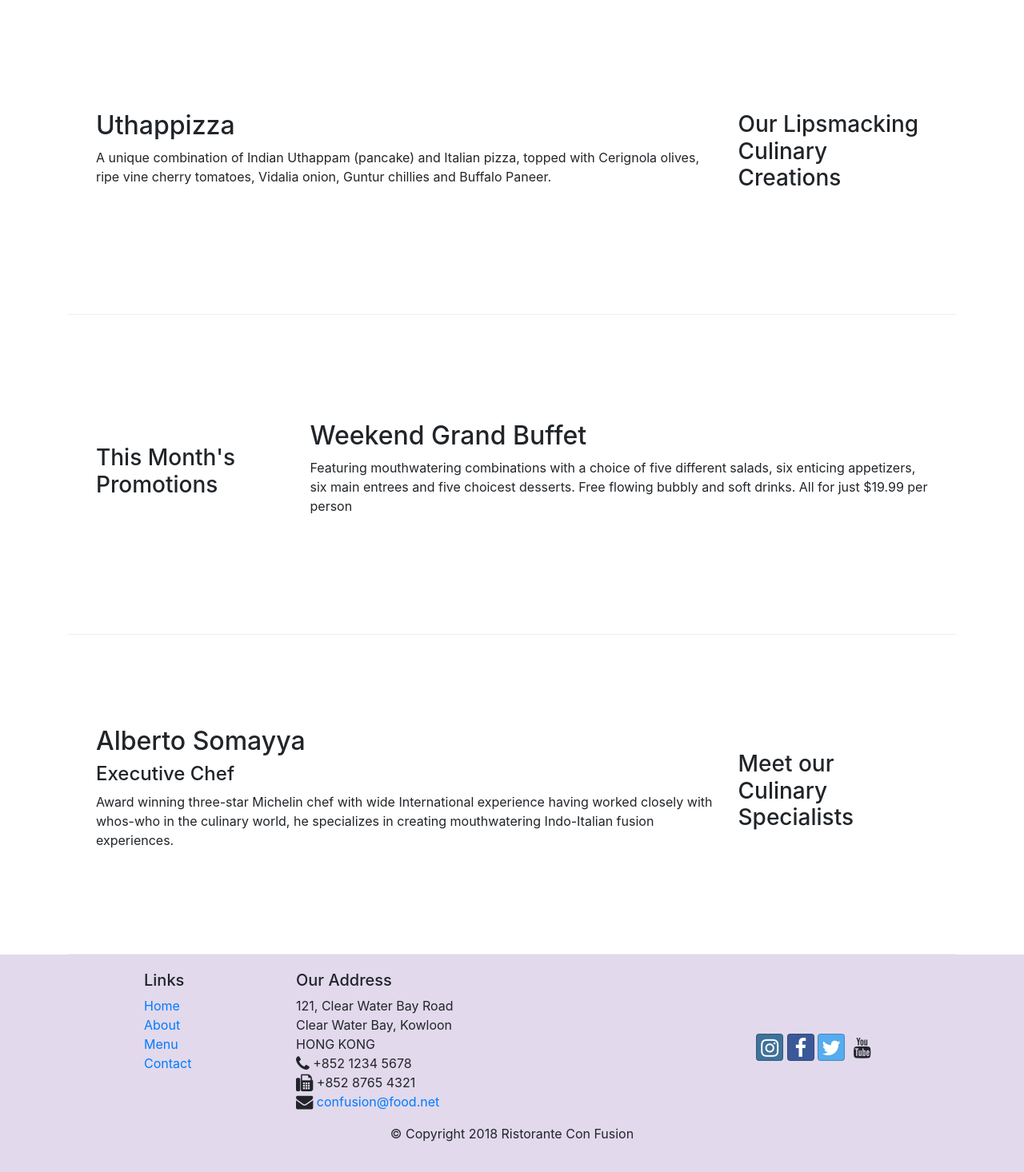
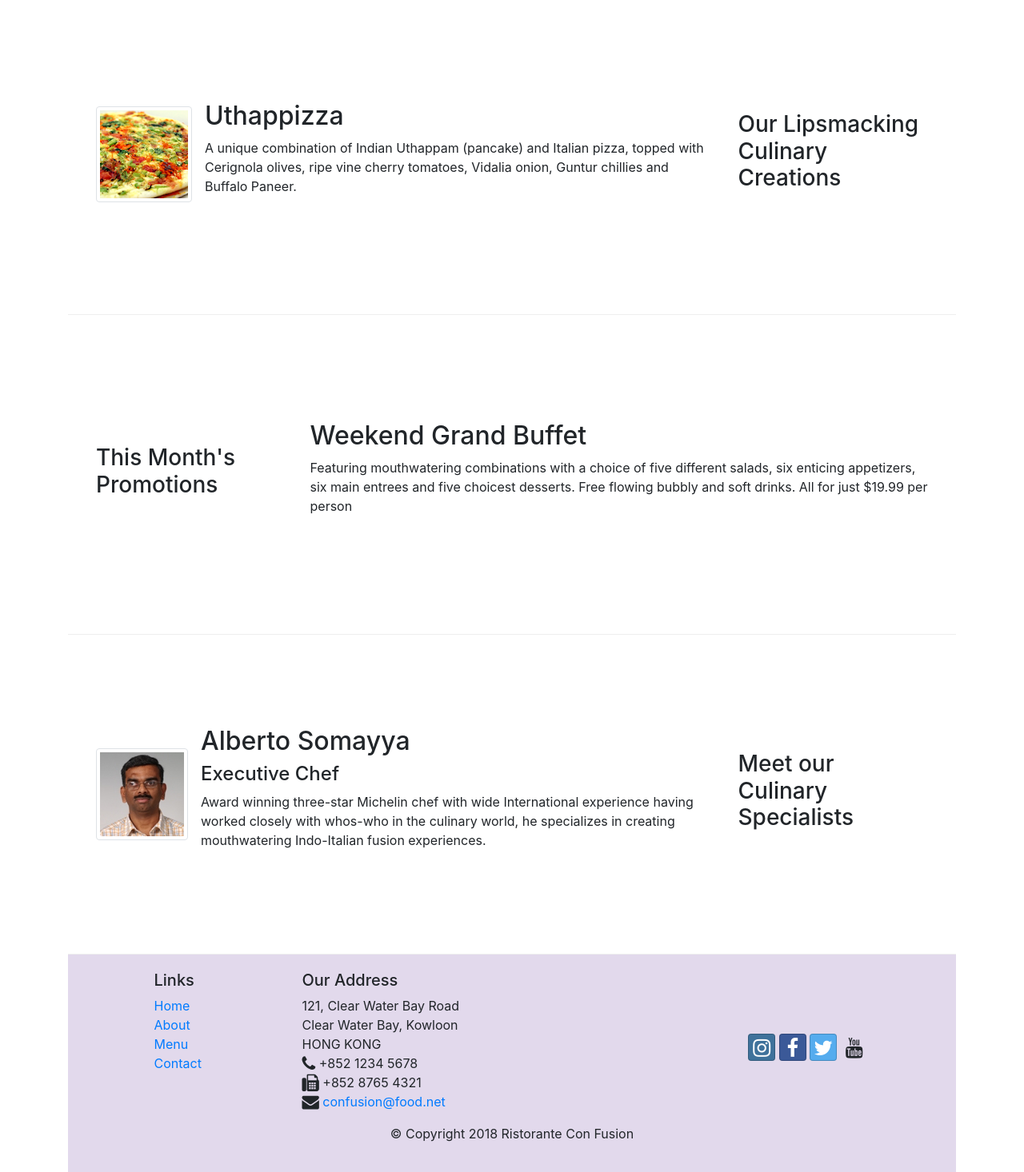
Before and after one commit to abdullah9932/baxtercrumbles-test, a website: page index.html in a window 1280 px wide. Shown: the part 340-1806 px from the top of the page at 80% size. Drawn offline with nearby package versions, Linux system fonts and the light colour scheme.

Commit message:
media and images

```diff
--- a/index.html
+++ b/index.html
@@ -50,9 +50,15 @@
             <div class="col-12 col-sm-4 order-sm-last col-md-3">
                 <h3>Our Lipsmacking Culinary Creations</h3>
             </div>
+
             <div class="col-12 col-sm order-sm-first col-md">
-                <h2>Uthappizza</h2>
+                <div class="media">
+                    <img class="d-flex mr-3 img-thumbnail align-self-center" src="img/uthappizza.png">
+                    <div class="media-body">
+                        <h2>Uthappizza</h2>
                 <p>A unique combination of Indian Uthappam (pancake) and Italian pizza, topped with Cerignola olives, ripe vine cherry tomatoes, Vidalia onion, Guntur chillies and Buffalo Paneer.</p>
+                    </div>
+                </div>
             </div>
         </div>
 
@@ -72,10 +78,14 @@
                 <h3>Meet our Culinary Specialists</h3>
             </div>
             <div class="col-12 col-sm order-sm-first col-md">
-                <h2>Alberto Somayya</h2>
-                <h4>Executive Chef</h4>
-                <p>Award winning three-star Michelin chef with wide International experience having worked closely with whos-who in the culinary world, he specializes in creating mouthwatering Indo-Italian fusion experiences. </p>
-            </div>
+                <div class="media">
+                    <img class="d-flex mr-3 img-thumbnail align-self-center" src="img/alberto.png">
+                    <div class="media-body">
+                        <h2>Alberto Somayya</h2>
+                        <h4>Executive Chef</h4>
+                        <p>Award winning three-star Michelin chef with wide International experience having worked closely with whos-who in the culinary world, he specializes in creating mouthwatering Indo-Italian fusion experiences. </p>
+                    </div>
+                </div>
         </div>
     </div>
 
```
